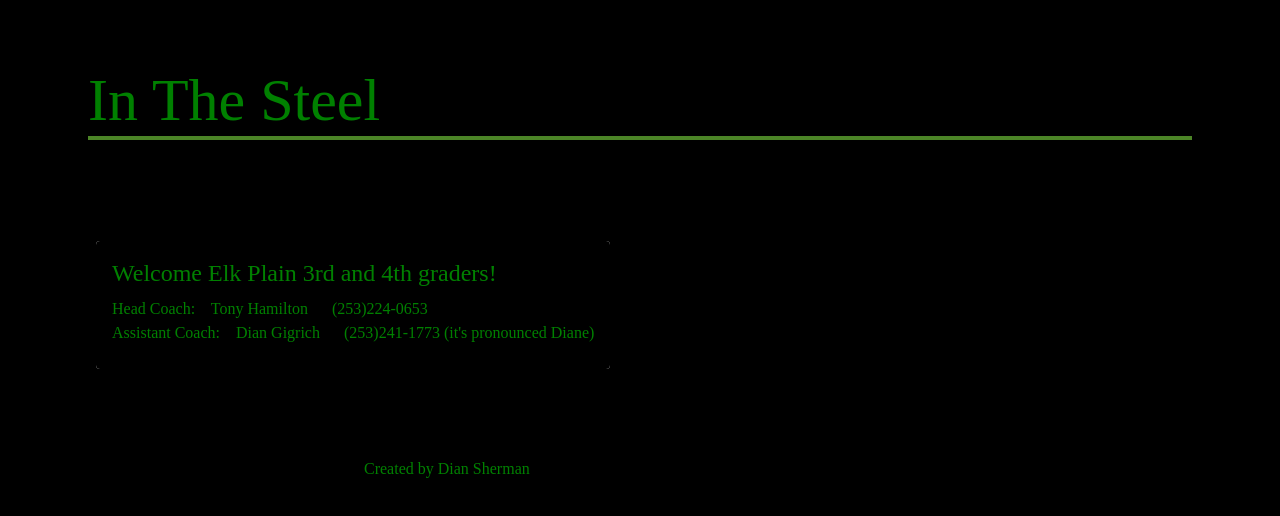
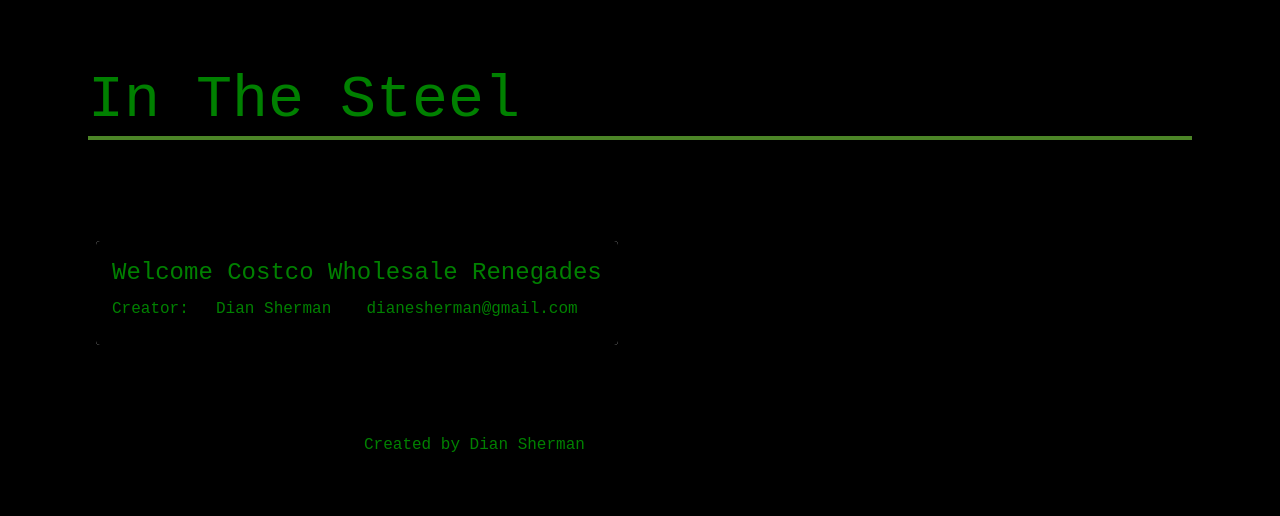
Before and after one commit to DianGigrich/inthesteel, a React (Create React App) app: page / in a window 1280 px wide. Shown: the top 516 px of the page. Built offline with nearby package versions, Linux system fonts and the light colour scheme.

Commit message:
changed font in theme

```diff
--- a/src/App.js
+++ b/src/App.js
@@ -35,7 +35,7 @@
     },
   },
   typography: {
-    fontFamily: 'Droid Sans',
+    fontFamily: 'Monospace',
   }
 });
 
--- a/src/components/pages/Home.js
+++ b/src/components/pages/Home.js
@@ -34,13 +34,10 @@
                     >
                         <CardContent sx={{ flexGrow: 1}}>
                             <Typography gutterBottom variant="h5" component="h2">
-                                Welcome Elk Plain 3rd and 4th graders!
+                                Welcome Costco Wholesale Renegades
                             </Typography>
                             <Typography>
-                                Head Coach: &ensp; Tony Hamilton &emsp; (253)224-0653
-                            </Typography>
-                            <Typography>
-                                Assistant Coach: &ensp; Dian Gigrich &emsp; (253)241-1773 (it's pronounced Diane)
+                                Creator: &ensp; Dian Sherman &emsp; dianesherman@gmail.com
                             </Typography>
                         </CardContent>
                     </Card>
--- a/src/index.css
+++ b/src/index.css
@@ -5,14 +5,9 @@
 
 body {
   margin: 0;
-  font-family: -apple-system, BlinkMacSystemFont, 'Segoe UI', 'Roboto', 'Oxygen',
+  /* font-family: -apple-system, BlinkMacSystemFont, 'Segoe UI', 'Roboto', 'Oxygen',
     'Ubuntu', 'Cantarell', 'Fira Sans', 'Droid Sans', 'Helvetica Neue',
     sans-serif;
   -webkit-font-smoothing: antialiased;
-  -moz-osx-font-smoothing: grayscale;
+  -moz-osx-font-smoothing: grayscale; */
 }
-
-code {
-  font-family: source-code-pro, Menlo, Monaco, Consolas, 'Courier New',
-    monospace;
-}
```
